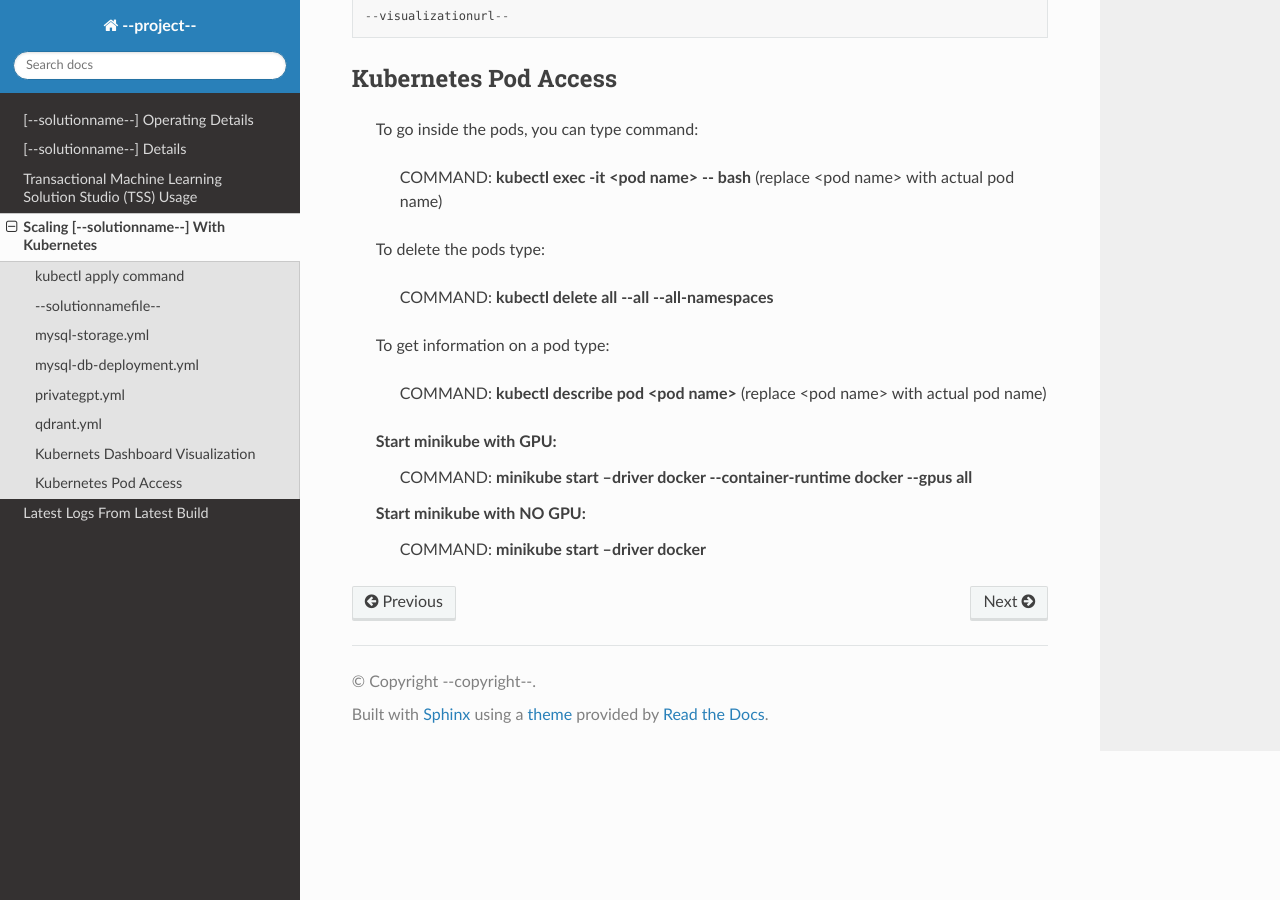
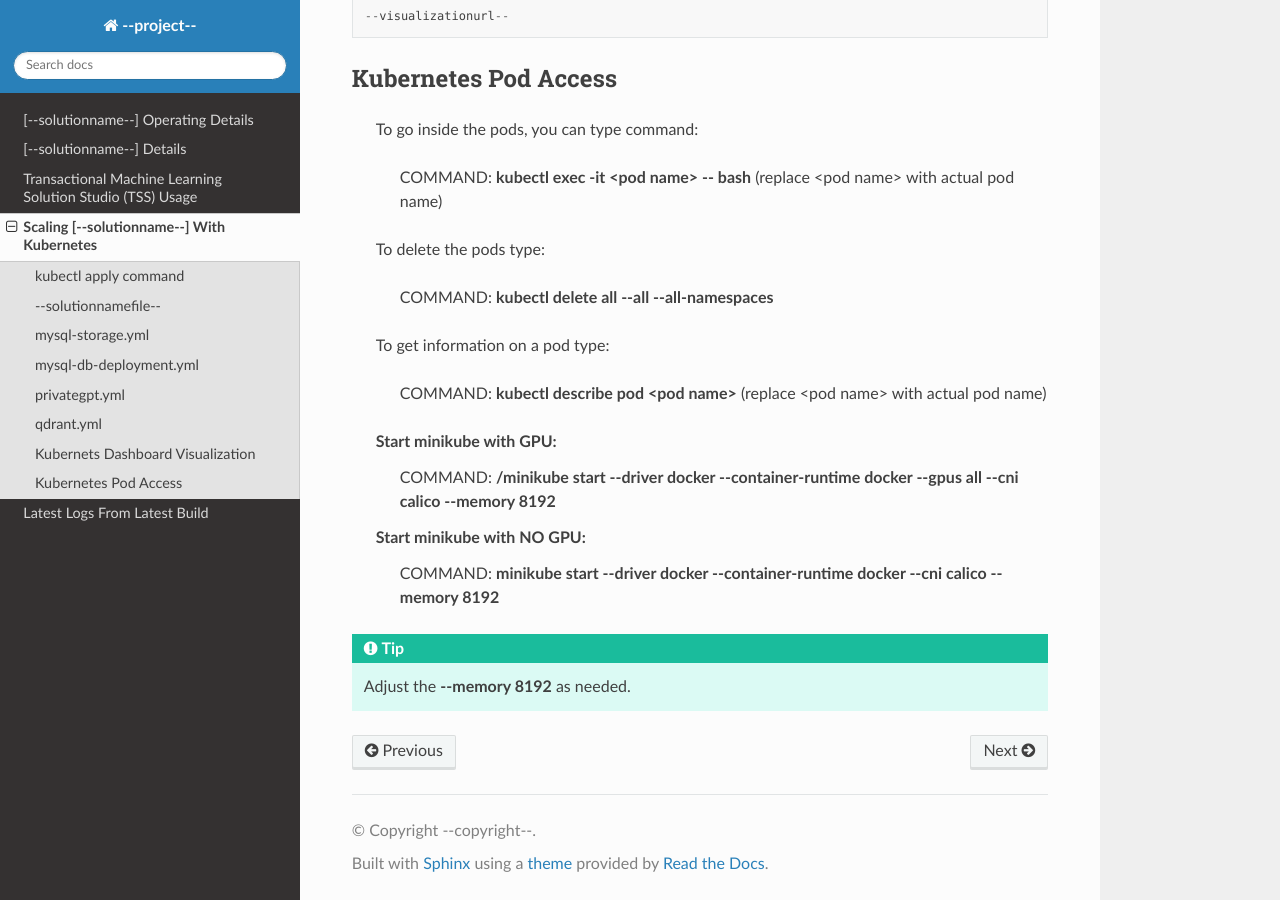
Before and after one commit to vanesalcb06/tssproject2-2b5c, a Sphinx documentation site: the page built from docs/source/kube.rst, in a window 1280 px wide and 900 px high, scrolled down 6653 px. Built offline with Sphinx 7.4.7 and the Read the Docs theme 3.1.0, drawn with Linux system fonts in a browser that asks for light colours.

Commit message:
Update kube.rst

```diff
--- a/docs/source/kube.rst
+++ b/docs/source/kube.rst
@@ -352,7 +352,11 @@ Kubernetes Pod Access
     COMMAND: **kubectl describe pod <pod name>** (replace <pod name> with actual pod name)
 
    Start minikube with GPU:
-     COMMAND: **minikube start –driver docker \-\-container-runtime docker \-\-gpus all**
+     COMMAND: **/minikube start \-\-driver docker \-\-container-runtime docker \-\-gpus all \-\-cni calico \-\-memory 8192**
 
    Start minikube with NO GPU:
-     COMMAND: **minikube start –driver docker**
+     COMMAND: **minikube start \-\-driver docker \-\-container-runtime docker \-\-cni calico \-\-memory 8192**
+
+.. tip::
+
+   Adjust the **\-\-memory 8192** as needed.
```
